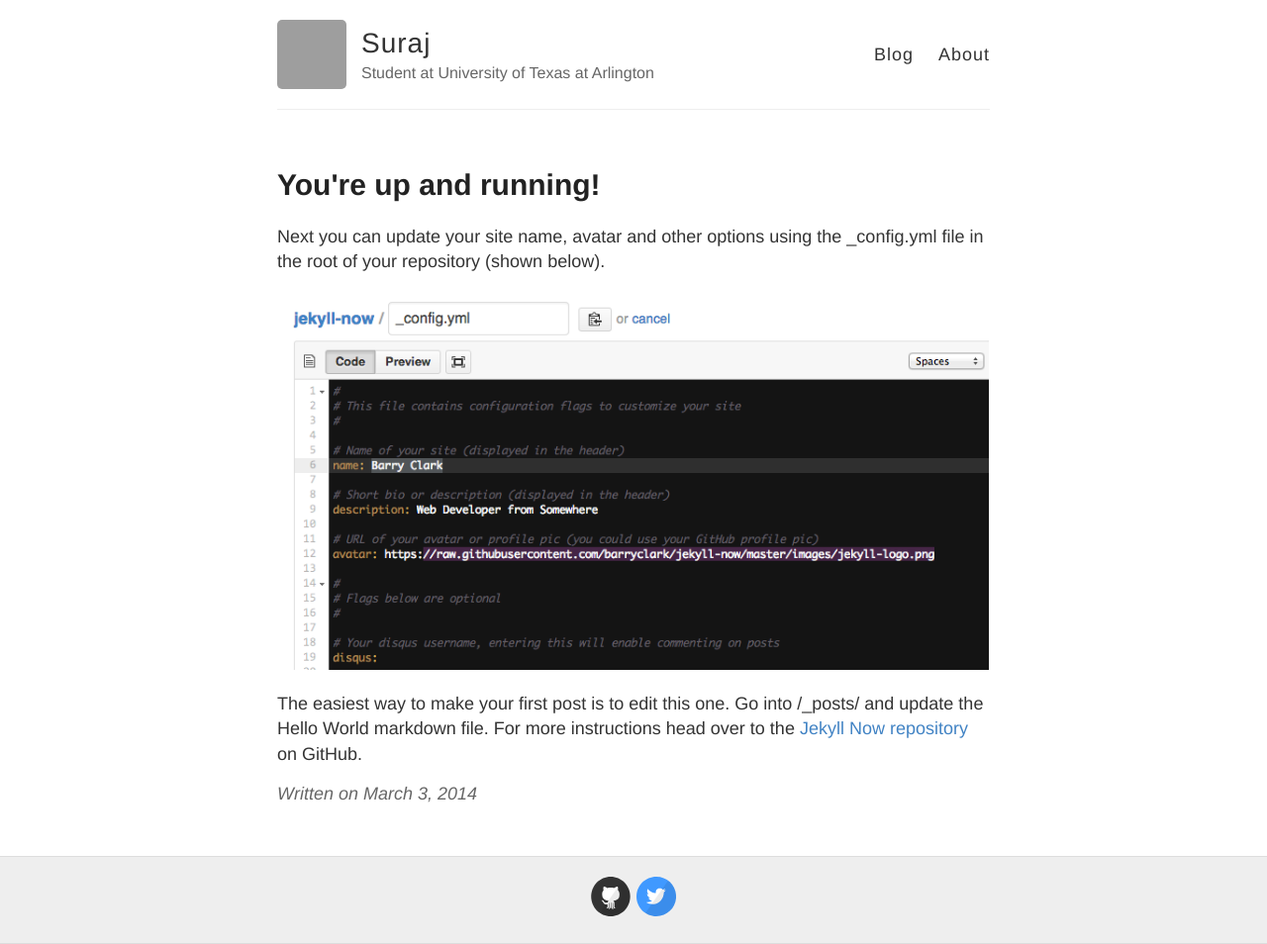
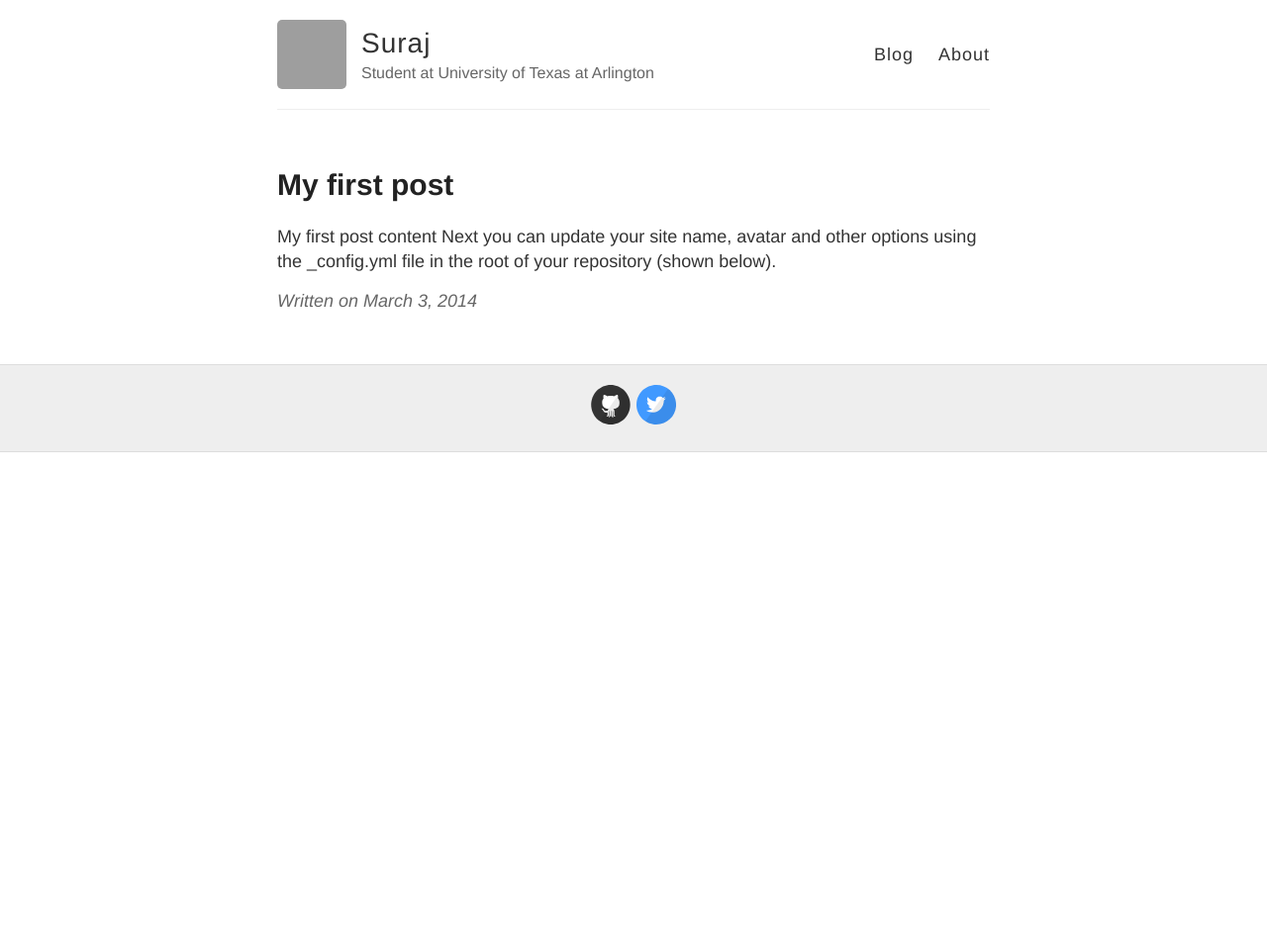
Before and after one commit to surajshetiya/surajshetiya.github.io, a Jekyll site: the page built from _posts/2014-3-3-Hello-World.md, in a window 1280 px wide. Shown: the whole page at 99% size. Built offline with Jekyll 4.4.1, drawn with Linux system fonts in a browser that asks for light colours; after the commit the page ends 900 px from its top, so only the background shows below that; grey boxes are pictures that could not be loaded.

Commit message:
Updated my first post

```diff
--- a/_posts/2014-3-3-Hello-World.md
+++ b/_posts/2014-3-3-Hello-World.md
@@ -1,10 +1,6 @@
 ---
 layout: post
-title: You're up and running!
+title: My first post
 ---
-
+My first post content
 Next you can update your site name, avatar and other options using the _config.yml file in the root of your repository (shown below).
-
-![_config.yml]({{ site.baseurl }}/images/config.png)
-
-The easiest way to make your first post is to edit this one. Go into /_posts/ and update the Hello World markdown file. For more instructions head over to the [Jekyll Now repository](https://github.com/barryclark/jekyll-now) on GitHub.
```
